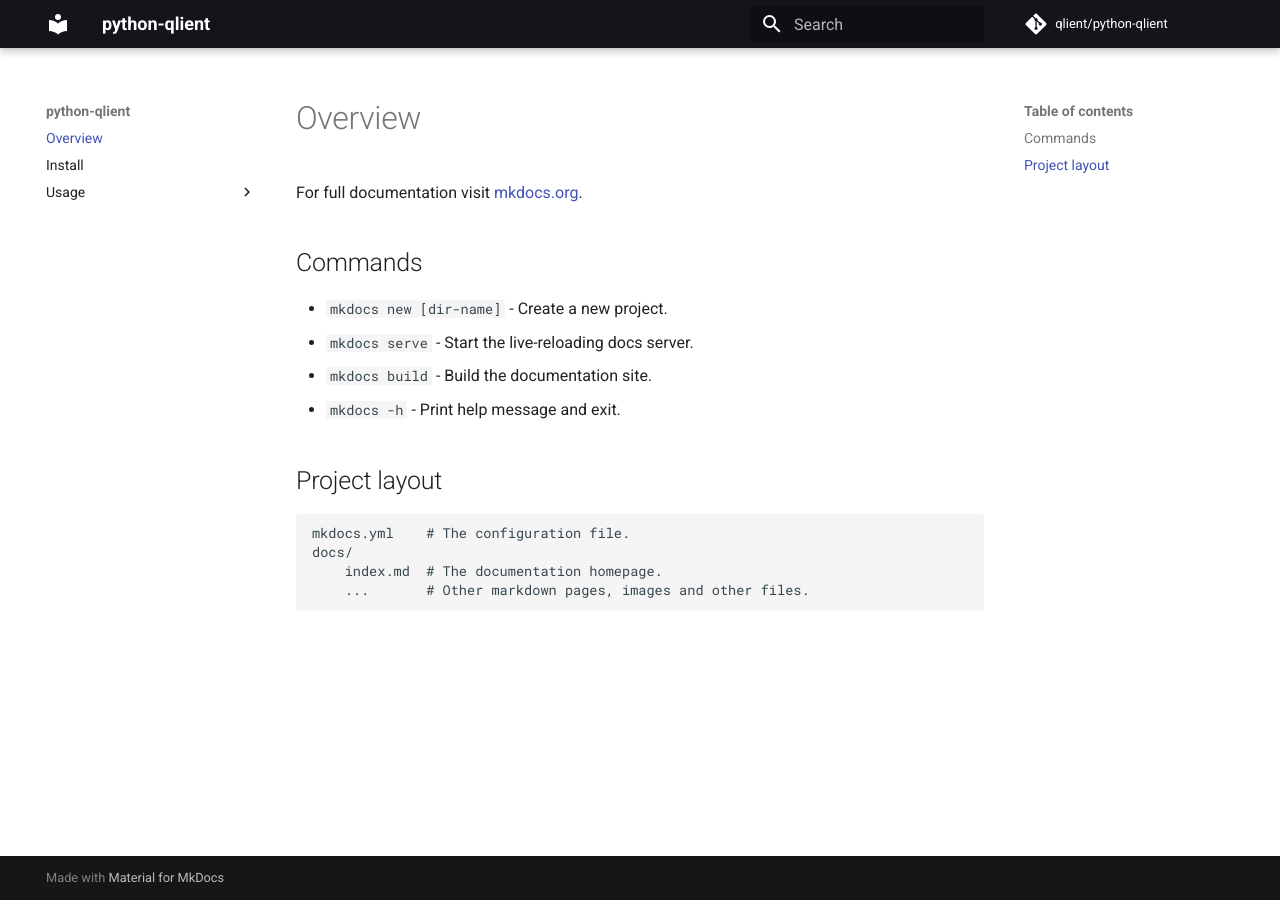
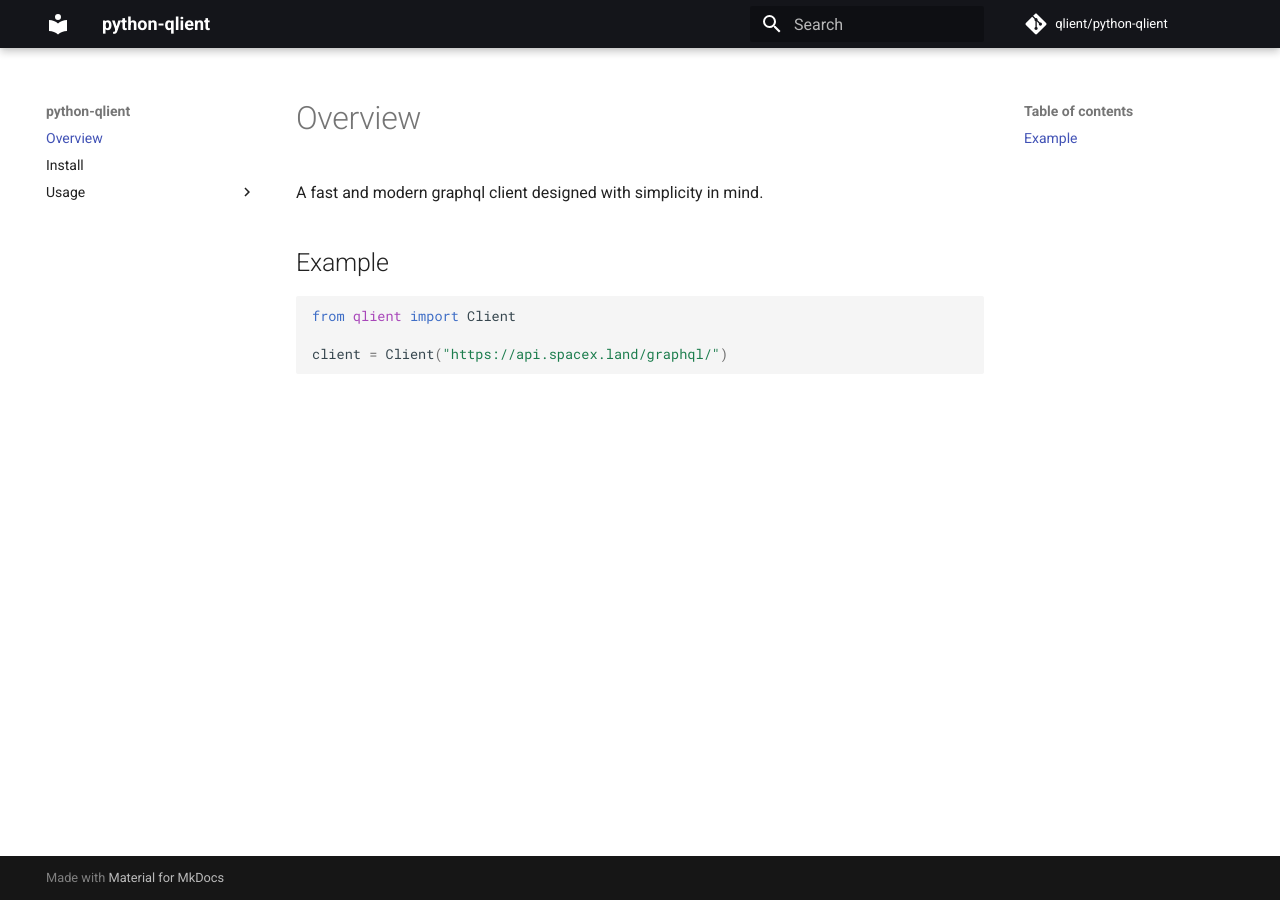
Before and after one commit to qlient-org/python-qlient, an MkDocs documentation site: the page built from docs/index.md, in a window 1280 px wide. Built offline with MkDocs 1.6.1 and Material for MkDocs 9.7.7, drawn with Linux system fonts in a browser that asks for light colours; comment, search, counter and statistics services are not loaded.

Commit message:
start working on it!

````diff
--- a/docs/index.md
+++ b/docs/index.md
@@ -1,17 +1,11 @@
 # Overview
 
-For full documentation visit [mkdocs.org](https://www.mkdocs.org).
+A fast and modern graphql client designed with simplicity in mind.
 
-## Commands
+## Example
 
-* `mkdocs new [dir-name]` - Create a new project.
-* `mkdocs serve` - Start the live-reloading docs server.
-* `mkdocs build` - Build the documentation site.
-* `mkdocs -h` - Print help message and exit.
+```python
+from qlient import Client
 
-## Project layout
-
-    mkdocs.yml    # The configuration file.
-    docs/
-        index.md  # The documentation homepage.
-        ...       # Other markdown pages, images and other files.
+client = Client("https://api.spacex.land/graphql/")
+```
--- a/mkdocs.yml
+++ b/mkdocs.yml
@@ -8,6 +8,10 @@ nav:
   - install.md
   - Usage:
       - usage/client.md
+      - usage/settings.md
+      - usage/schema.md
+      - usage/cache.md
+      - usage/transport.md
 
 repo_name: qlient/python-qlient
 repo_url: https://github.com/qlient/python-qlient
@@ -20,6 +24,9 @@ theme:
     secondary: cyan
     accent: cyan
 
+markdown_extensions:
+  - pymdownx.highlight
+  - pymdownx.superfences
 
 plugins:
   - search
--- a/qlient/__init__.py
+++ b/qlient/__init__.py
@@ -4,3 +4,4 @@
 :created: 09.09.2021
 :copyright: Swisscom
 """
+from qlient.client import Client
````
Also changed, not shown: README.md (+21 -0 lines), docs/usage/cache.md (added, +1 -0 lines), docs/usage/schema.md (added, +1 -0 lines), docs/usage/settings.md (added, +1 -0 lines), docs/usage/transport.md (added, +1 -0 lines), 5 other files.
